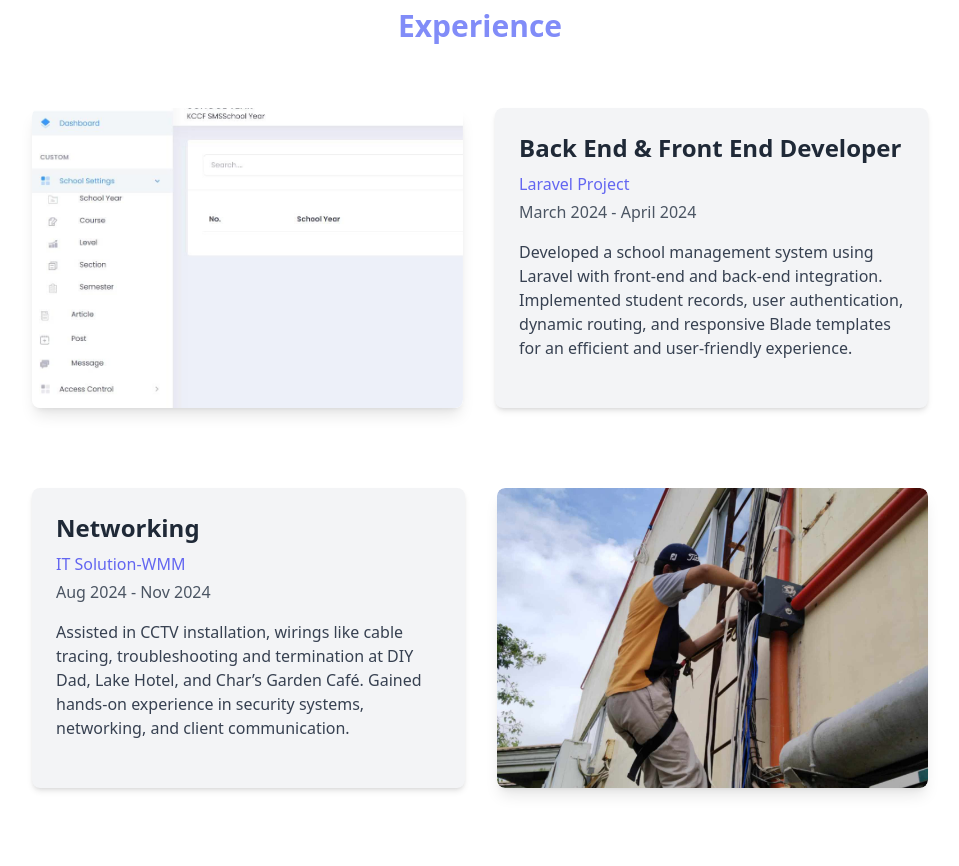
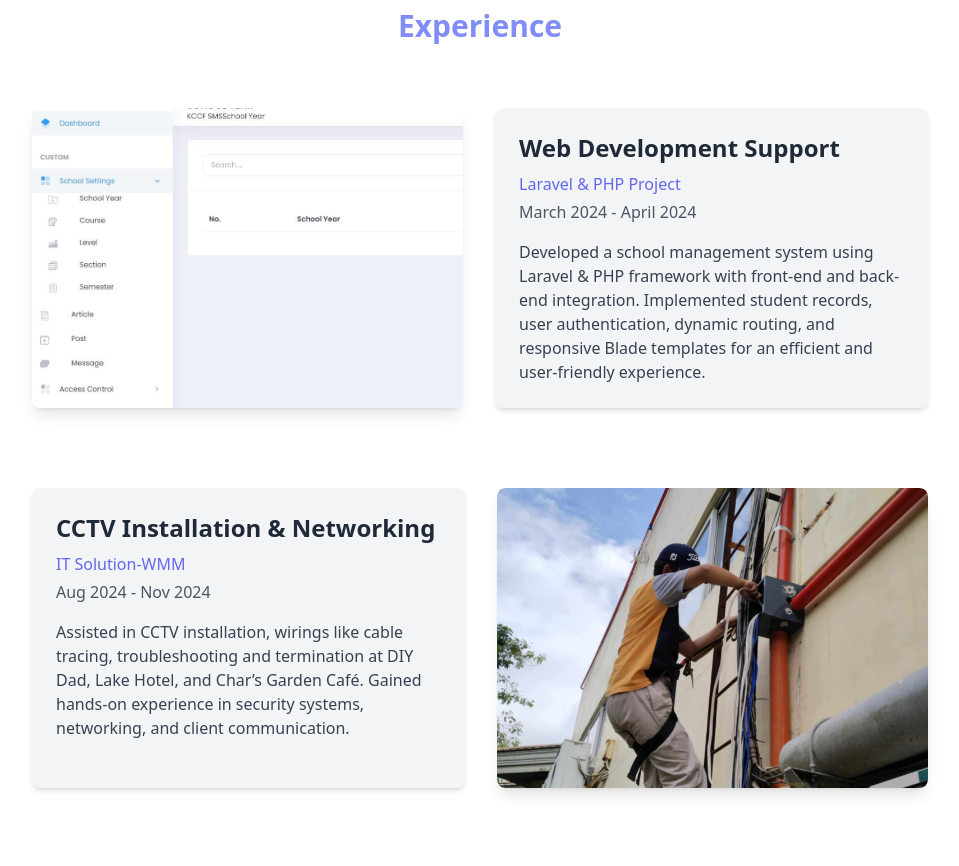
Before and after one commit to imnotpaul/My-Portfolio, a React (Vite) app: page / in a window 1280 px wide. Shown: the part 2960-3826 px from the top of the page, without its empty margins (160-1119 px from the left). Built offline with nearby package versions, Linux system fonts and the light colour scheme.

Commit message:
initial commit

```diff
--- a/src/components/ExperienceSection.jsx
+++ b/src/components/ExperienceSection.jsx
@@ -5,14 +5,14 @@ import { useEffect, useState } from "react";
 // Define an array of experience objects to be displayed
 const experiences = [
     {
-        title: "Back End & Front End Developer", // Job title
-        company: "Laravel Project",     // Company or project name
+        title: "Web Development Support", // Job title
+        company: "Laravel & PHP Project",     // Company or project name
         date: "March 2024 - April 2024",          // Duration of the experience
-description: "Developed a school management system using Laravel with front-end and back-end integration. Implemented student records, user authentication, dynamic routing, and responsive Blade templates for an efficient and user-friendly experience.", // Job description
+description: "Developed a school management system using Laravel & PHP framework with front-end and back-end integration. Implemented student records, user authentication, dynamic routing, and responsive Blade templates for an efficient and user-friendly experience.", // Job description
         images: ["/LaravelProj1.jpg", "/LaravelProj2.jpg", "/LaravelProj3.jpg", "/LaravelProj4.jpg"], // Images related to the project
     },
     {
-        title: "Networking",
+        title: "CCTV Installation & Networking",
         company: "IT Solution-WMM",
         date: "Aug 2024 - Nov 2024",
         description: "Assisted in CCTV installation, wirings like cable tracing, troubleshooting and termination at DIY Dad, Lake Hotel, and Char’s Garden Café. Gained hands-on experience in security systems, networking, and client communication.",
```
